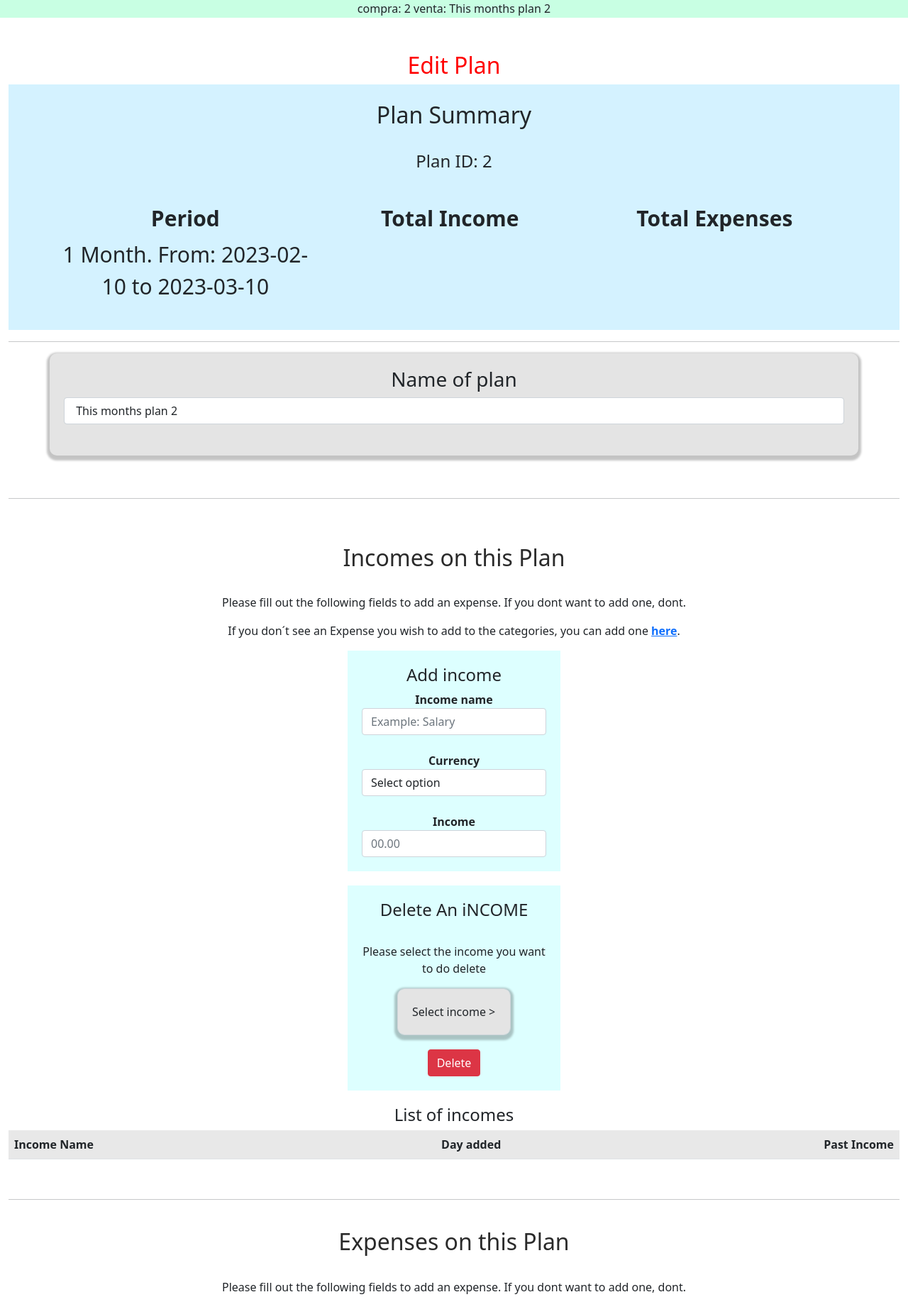
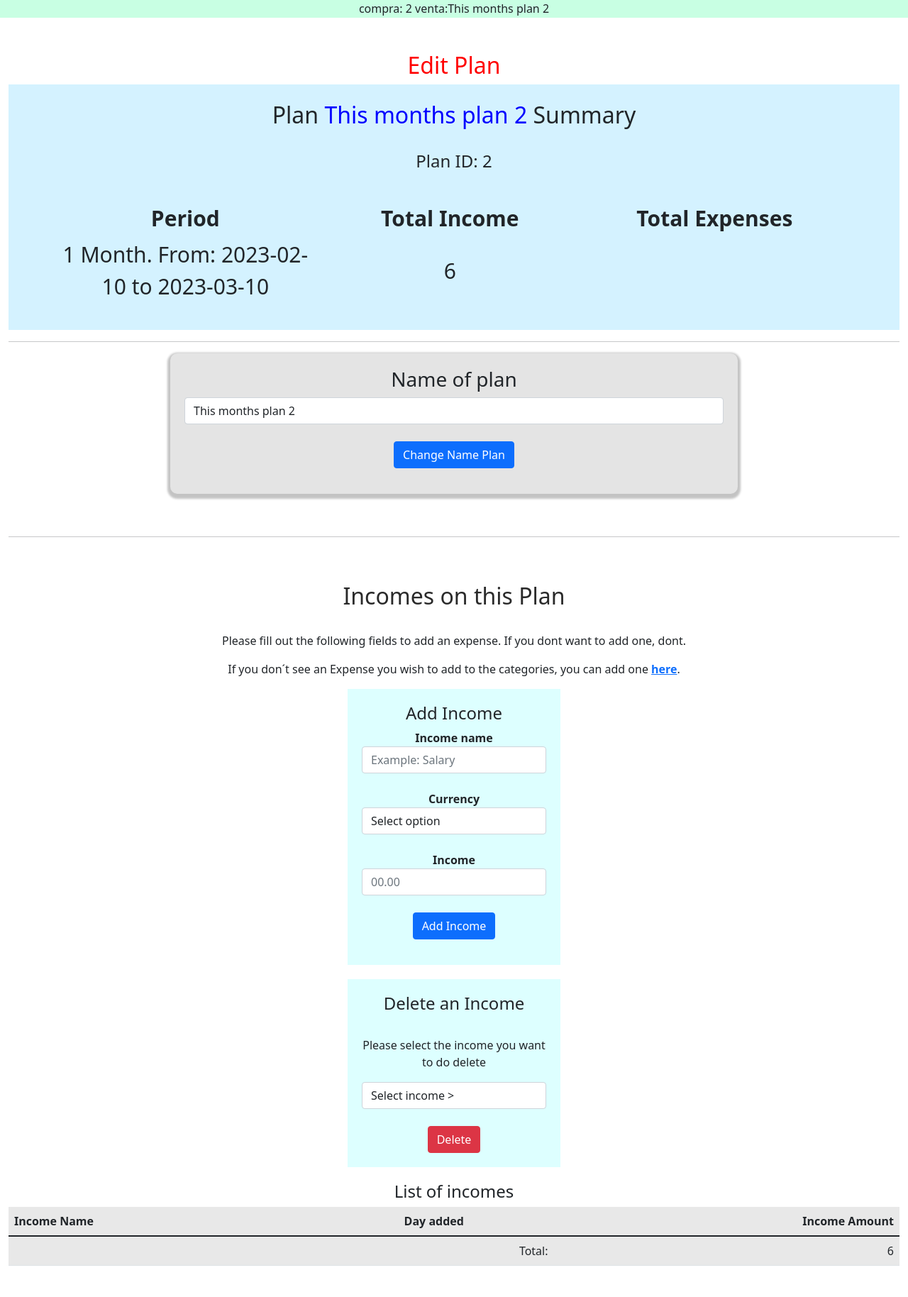
Before and after one commit to nachobeinesfurcada/cs50-final-project, a Flask app: page /edit_plan/2 in a window 1280 px wide. Shown: the part 105-1933 px from the top of the page at 71% size. Run offline with Flask 2, Linux system fonts and the light colour scheme; a user stored in the database is signed in; lists and menus that the app fills with data are empty; some libraries are stand-ins or nearby versions.

Commit message:
GENERAL CHANGES

```diff
--- a/app.py
+++ b/app.py
@@ -164,10 +164,17 @@ def edit_plan(plan_id):
     user_id = session["user_id"]
     plans = db.execute("SELECT * FROM plans WHERE user_id = ? AND id = ?;", user_id, plan_id)
 
+    #get time on real time
+    now = datetime.now()
+
+    # Indexing all values to single variables for easier treatement with form an database
+
     index = plans[0]
     plan_name = index["name"]
-
     PERIOD = index["period"]
+    total_income = index["total_income"]
+    total_expense = index["total_expense"]
+    result = index["result"]
 
     # get list of incomeson this plan
     incomes = db.execute("SELECT * FROM incomes WHERE user_id = ? AND plan_id=? ORDER BY id ASC", user_id, plan_id)
@@ -181,15 +188,113 @@ def edit_plan(plan_id):
 
     if request.method == "POST":
 
+        # GET PLAN NAME
+        new_plan_name = request.form.get("plan_name")
+
+        # GET INCOMES
+        income_name = request.form.get("income_name")
+        currency = request.form.get("currency")
+        income = request.form.get("income")
+        income_to_delete = request.form.get("income_to_delete")
+
+        rows = db.execute("SELECT * FROM incomes WHERE user_id = :user_id AND plan_id = :plan_id AND name = :name",
+                            user_id=user_id,
+                            plan_id=plan_id,
+                            name=income_name)
+
+        # Ensure income name not taken
+        if len(rows) != 0:
+            flash(u'Please provide other Income Name. This name has already been taken', 'error')
+
+        # GET EXPENSES
+        expense_name = request.form.get("expense_name")
+        expense = request.form.get("expense")
+        expense_to_delete = request.form.get("expense_to_delete")
+
+
+        if new_plan_name != plan_name:
+            db.execute('UPDATE plans SET name=:new_plan_name WHERE user_id = :user_id AND id = :plan_id',
+                        new_plan_name=new_plan_name, user_id=user_id, plan_id=plan_id)
+            flash("Name Update succesfully")
+
+
+        # Add new income to plan
+        if income_name and income:
+            # INSERT incomes database with this plans id
+            db.execute("INSERT INTO incomes (day_added, name, user_id, currency, income, plan_id) VALUES (:day_added, :name, :user_id, :currency, :income, :plan_id)",
+                day_added=now,
+                name=income_name,
+                user_id=user_id,
+                currency=currency,
+                income=income,
+                plan_id=plan_id)
+
+            # update plans database with this plans id
+            total_income = int(total_income) + int(income)
+            result = int(result) + int(total_income)
+
+            db.execute("UPDATE plans SET total_income=:total_income, result=:result WHERE user_id = :user_id AND id = :plan_id",
+                        total_income=total_income,
+                        result=result,
+                        user_id=user_id,
+                        plan_id=plan_id)
+            flash("Income Added Successfully! Plan result and Total Income updated.")
+        elif income is None:
+            flash("Please fill out income field.")
+        elif income_name is None:
+            flash("Please fill out income name field.")
+        elif plan_name is None and expense_name is None and expense is None:
+            flash("Please fill out all fields")
+
+        # Delete income from plan
+        if income_to_delete:
+            amount_income_to_delete = db.execute("SELECT income FROM incomes WHERE name =:income_to_delete AND user_id = :user_id AND plan_id = :plan_id",
+                                                income_to_delete=income_to_delete,
+                                                user_id=user_id,
+                                                plan_id=plan_id)
+
+            index = amount_income_to_delete[0]
+            total_income = total_income - int(index["income"])
+
+            # delete from table
+            db.execute('DELETE FROM incomes WHERE name=:income_to_delete',
+                        income_to_delete=income_to_delete)
+
+            # update total income on plans table
+            db.execute('UPDATE plans SET total_income = :total_income WHERE user_id=:user_id AND id=:plan_id',
+                        total_income=total_income,
+                        user_id=user_id,
+                        plan_id=plan_id)
+
+            flash("Income Deleted Successfully")
+
+
+        # Add expense to plan
+
+        if expense_name and expense:
+            # INSERT incomes database with this plans id
+            db.execute("INSERT INTO expenses (day_added, name, user_id, expense, plan_id) VALUES (:day_added, :name, :user_id, :expense, :plan_id)",
+                day_added=now,
+                name=expense_name,
+                user_id=user_id,
+                expense=expense,
+                plan_id=plan_id)
+            flash("Expense Added Successfully")
+
+
+        # TO DO SAME AS INCOME BUT WITH EXPENSES
+
+        # TO DO ADD EDIT BUTTONS (UPDATE QUERIES)
 
 
 
-        return redirect("/plans")
+        return redirect(request.url)
 
     return render_template("edit_plan.html", plans=plans, plan_name=plan_name,
                                             plan_id=plan_id, PERIOD=PERIOD,
                                             expenses=expenses, types_of_expenses=types_of_expenses,
-                                            currencies=currencies)
+                                            currencies=currencies, incomes=incomes, total_income=total_income,
+                                            total_expense=total_expense)
 
 
 
@@ -261,8 +366,10 @@ def new_plan():
         currency = request.form.get("currency")
         income = request.form.get("income")
 
+
+
         total_income = 0
-        total_expenses = 0
+        total_expense = 0
 
         # checking if income is none
         if income:
@@ -281,15 +388,15 @@ def new_plan():
 
         # Check which fields have values
         if expense1:
-            total_expenses = total_expenses + int(expense1)
+            total_expense = total_expense + int(expense1)
             if expense2:
-                total_expenses = total_expenses + int(expense2)
+                total_expense = total_expense + int(expense2)
         elif expense2:
-            total_expenses = total_expenses + int(expense2)
+            total_expense = total_expense + int(expense2)
 
 
         # Calculate Result
-        result = total_income - total_expenses
+        result = total_income - total_expense
 
 
         # DATABASE INSERTS
@@ -297,7 +404,7 @@ def new_plan():
         # insert income into incomes table
         db.execute("INSERT INTO incomes (day_added, name, user_id, currency, income, plan_id) VALUES (:day_added, :name, :user_id, :currency, :income, :plan_id)",
                     day_added=now,
-                    name=expense_name1,
+                    name=income_name,
                     user_id=user_id,
                     currency=currency,
                     income=total_income,
@@ -328,7 +435,7 @@ def new_plan():
                                 name=plan_name,
                                 period=PERIOD,
                                 total_income=total_income,
-                                total_expense=total_expenses,
+                                total_expense=total_expense,
                                 result=result,
                                 user_id=user_id)
 
--- a/templates/edit_plan.html
+++ b/templates/edit_plan.html
@@ -13,7 +13,7 @@
 
 
         <div class="summary">
-            <br><h2>Plan Summary</h2><br>
+            <br><h2>Plan <a style="color:blue">{% block content8 %} {{ plan_name }} {% endblock %}</a> Summary</h2><br>
             <h4>Plan ID: {% block content1 %} {{ plan_id }} {% endblock %}</h4>
             <br>
             <table class="summary_table text-center" style="width:90%">
@@ -23,8 +23,8 @@
                 <th style="width:33%">Total Expenses</th>
                 </tr>
                 <tr style="height:100px">
-                    <td>{% block content3 %} {{ PERIOD }} {% endblock %}</td>
-                    <td></td>
+                    <td>{% block content3 %}{{ PERIOD }}{% endblock %}</td>
+                    <td>{% block content10 %}{{ total_income }}{% endblock %}</td>
                     <td><td>
                 </tr>
             </table>
@@ -33,17 +33,17 @@
         <hr>
 
 
-        <form>
+        <form action="/edit_plan/{% block content9 %} {{ plan_id }} {% endblock %}" method="post">
 
-            <div class="container">
+            <!-- PLAN NAME-->
+            <div class="container expected_income" >
                 <h3>Name of plan</h3>
-                <input class="form-control" type="text" name="plan_name" value="{% block content2 %} {{ plan_name }} {% endblock %}" required><br>
+                <input class="form-control" type="text" name="plan_name" value="{% block content2 %}{{ plan_name }}{% endblock %}" required><br>
+                <p><button class=" btn btn-primary" type="submit" >Change Name Plan</button></p>
             </div>
 
-            <br>
-            <hr>
-            <br>
-            <br>
+            <br><hr><br><br>
+
 
             <!-- INCOMES -->
 
@@ -55,7 +55,7 @@
             <!-- ADD INCOME -->
             <div class="form-row expected_income" >
                 <div class="col">
-                    <h4>Add income</h4>
+                    <h4>Add Income</h4>
                     <strong>Income name</strong>
                     <input class="form-control" type="text" name="income_name" placeholder="Example: Salary"><br>
                     <strong>Currency</strong>
@@ -70,24 +70,27 @@
                     <strong>Income</strong>
                     <input class="form-control" type="number" name="income" placeholder="00.00">
                 </div>
+                <br>
+                <p><button class=" btn btn-primary" type="submit" >Add Income</button></p>
             </div>
 
             <!-- DELETE INCOME -->
 
             <div class="form-row expected_income" >
                 <div class="col">
-                    <h4 >Delete An iNCOME</h4>
+                    <h4 >Delete an Income</h4>
                     <br>
                     <p>Please select the income you want to do delete </p>
-                    <select class="form-control form-row container" name="income_to_delete">
+                    <select class="form-control " name="income_to_delete">
                         <option selected disabled>Select income ></option>
                         {% for income in incomes %}
                         <option>{{ income.name }}</option>
                         {% endfor %}
                     </select>
                 </div>
+                <br>
                 <div class="col">
-                    <button type="button" class="btn btn-danger">Delete</button>
+                    <button type="submit" class="btn btn-danger">Delete</button>
                 </div>
             </div>
 
@@ -99,7 +102,7 @@
                     <tr>
                         <th class="text-start">Income Name</th>
                         <th class="text-center">Day added</th>
-                        <th class="text-end">Past Income</th>
+                        <th class="text-end">Income Amount</th>
                     </tr>
                 </thead>
                 <tbody>
@@ -111,13 +114,17 @@
                         </tr>
                     {% endfor %}
                 </tbody>
+                <tfoot>
+                    <tr>
+                        <td class="text-end" colspan="2">Total:</td><td class="text-end">{% block content12 %}{{ total_income }}{% endblock %}</td>
+                    </tr>
+                </tfoot>
             </table>
             </div>
 
 
-            <br>
-            <hr>
-            <br>
+            <br><hr><br>
+
 
             <!-- EXPENSES -->
 
@@ -128,10 +135,10 @@
             <!-- ADD EXPENSE -->
             <div class="form-row expected_income" >
                 <div class="col">
-                    <h4>Add expense</h4>
+                    <h4>Add Expense</h4>
                     <strong>Expense name</strong>
                     <select class="form-control" name="expense_name">
-                        <option selected disabled>Select option</option>
+                        <option selected disabled>Select name ></option>
                         {% for expense_type in types_of_expenses %}
                         <option>{{ expense_type.name }}</option>
                         {% endfor %}
@@ -143,7 +150,7 @@
                     <input class="form-control" type="number" name="expense" placeholder="00.00">
                 </div>
                 <br>
-                <p><a class=" btn btn-primary" href="/add_expense/{% block content5 %} {{ plan_id }} {% endblock %}">Add Expense</a></p>
+                <p><button class=" btn btn-primary" type="submit" >Add Expense</button></p>
             </div>
             <br>
 
@@ -154,15 +161,16 @@
                     <h4 >Delete An Expense</h4>
                     <br>
                     <p>Please select the expense you want to do delete </p>
-                    <select class="form-control form-row container" name="expense_to_delete">
+                    <select class="form-control" name="expense_to_delete">
                         <option selected disabled>Select expense ></option>
                         {% for expense in expenses %}
-                        <option>{{ expense.name }}</option>
+                        <option>{{ expense.id }} - {{ expense.name }}</option>
                         {% endfor %}
                     </select>
                 </div>
+                <br>
                 <div class="col">
-                    <button type="button" class="btn btn-danger">Delete</button>
+                    <button type="submit" class="btn btn-danger" >Delete</button>
                 </div>
             </div>
 
@@ -178,8 +186,7 @@
                     <tr>
                         <th class="text-start">Expense Name</th>
                         <th class="text-center">Day added</th>
-                        <th class="text-center">Description</th>
-                        <th class="text-end">Past Income</th>
+                        <th class="text-end">Expense Amount</th>
                     </tr>
                 </thead>
                <tbody>
@@ -187,11 +194,15 @@
                         <tr>
                             <td class="text-start">{{ expense.name }}</td>
                             <td class="text-center">{{ expense.day_added }}</td>
-                            <td class="text-center">{{ expense.description }}</td>
-                            <td class="text-end">{{ expense.past_value }}</td>
+                            <td class="text-end">{{ expense.expense }}</td>
                         </tr>
                     {% endfor %}
                 </tbody>
+                <tfoot>
+                    <tr>
+                        <td class="text-end" colspan="2">Total:</td><td class="text-end">{% block content11 %}{{ total_expense }}{% endblock %}</td>
+                    </tr>
+                </tfoot>
             </table>
 
 
--- a/templates/new_plan.html
+++ b/templates/new_plan.html
@@ -196,12 +196,17 @@
             </table>
 
         </div>
+
+
+        <!-- SUBMIT BUTTON -->
         <div>
             <br>
             <button class="btn btn-primary" type="submit">SUBMIT PLAN</button>
             <br>
             <p>You will be able to make changes if you want to on the Plans page. </p>
         </div><br>
+
+
         <script>
             const addBtn = document.querySelector(".add");
 
```
Also changed, not shown: ultimate_finance.db, 2 other files.
